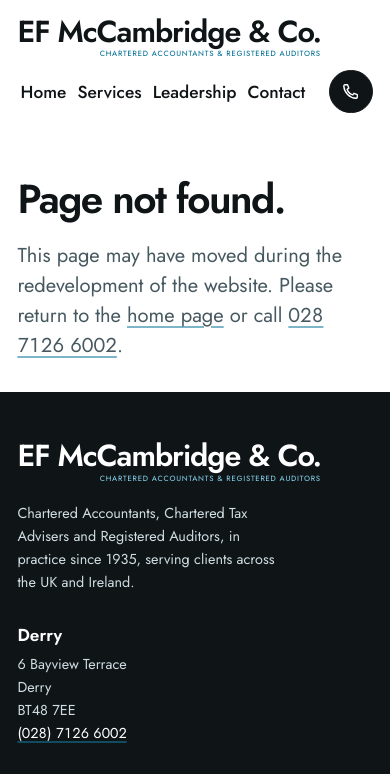
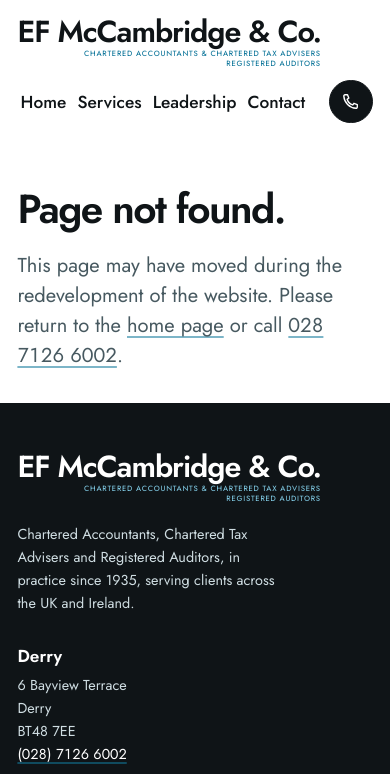
Before and after one commit to fizzbite/efmcc-www, a plain HTML site: page 404.html in a window 390 px wide. Shown: the top 774 px of the page. Drawn offline with Linux system fonts and the light colour scheme.

Commit message:
Add Chartered Tax Advisers to the wordmark tagline
The header and footer tagline on every page now reads
"Chartered Accountants & Chartered Tax Advisers" over
"Registered Auditors", set on two right-aligned lines so it
stays within the width of the firm name on mobile.

Co-Authored-By: Claude Opus 5.5 <noreply@anthropic.com>
Claude-Session: https://claude.ai/code/session_01XCEJoD8jYv9qzDKMhKawQH

```diff
--- a/404.html
+++ b/404.html
@@ -18,7 +18,7 @@
   <div class="wrap masthead__row">
     <a class="wordmark" href="index.html" aria-label="EF McCambridge &amp; Co., home">
       <span class="wordmark__name">EF McCambridge &amp; Co.</span>
-      <span class="wordmark__tag">Chartered Accountants &amp; Registered Auditors</span>
+      <span class="wordmark__tag"><span>Chartered Accountants &amp; Chartered Tax Advisers</span> <span>Registered Auditors</span></span>
     </a>
     <nav class="nav" aria-label="Main">
       <ul class="nav__list"><li><a href="index.html">Home</a></li><li><a href="services.html">Services</a></li><li><a href="team.html">Leadership</a></li><li><a href="contact.html">Contact</a></li></ul>
@@ -38,7 +38,7 @@
       <div class="footer__brand">
         <a class="wordmark" href="index.html" aria-label="EF McCambridge &amp; Co., home">
       <span class="wordmark__name">EF McCambridge &amp; Co.</span>
-      <span class="wordmark__tag">Chartered Accountants &amp; Registered Auditors</span>
+      <span class="wordmark__tag"><span>Chartered Accountants &amp; Chartered Tax Advisers</span> <span>Registered Auditors</span></span>
     </a>
         <p>Chartered Accountants, Chartered Tax Advisers and Registered Auditors, in practice since 1935, serving clients across the UK and Ireland.</p>
       </div>
--- a/css/site.css
+++ b/css/site.css
@@ -107,7 +107,7 @@ p { margin: 0; text-wrap: pretty; }
 .wordmark:hover { color: var(--ink); }
 .wordmark__name { font-weight: 600; font-size: 1em; letter-spacing: -0.035em; white-space: nowrap; }
 /* Tagline sized from the name: narrower than it and right-aligned, as in the logo */
-.wordmark__tag { margin-top: 0.5em; font-size: 0.25em; letter-spacing: 0.1em; text-transform: uppercase; color: var(--teal); font-weight: 450; white-space: nowrap; }
+.wordmark__tag { display: flex; flex-direction: column; align-items: flex-end; gap: 0.35em; margin-top: 0.5em; font-size: 0.25em; letter-spacing: 0.1em; text-transform: uppercase; color: var(--teal); font-weight: 450; white-space: nowrap; }
 
 .nav { display: flex; align-items: center; gap: clamp(0.5rem, 1.5vw, 1.75rem); }
 .nav__list { display: flex; gap: clamp(0.25rem, 1.2vw, 1.25rem); list-style: none; margin: 0; padding: 0; }
```
Also changed, not shown: contact.html (+2 -2 lines), index.html (+2 -2 lines), services.html (+2 -2 lines), team.html (+2 -2 lines), thanks.html (+2 -2 lines), 2 other files.
